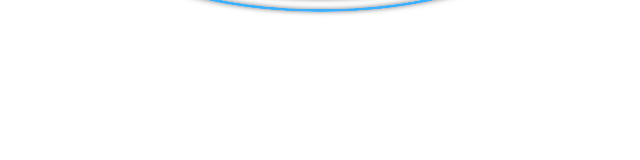
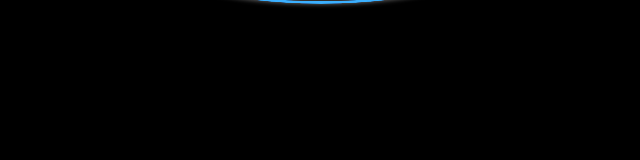
Before and after one commit to xAbliv/screen-saver, a plain HTML site: page index.html in a window 1280 px wide. Shown: the whole page, without its empty margins (319-959 px from the left). Drawn offline with Linux system fonts and the light colour scheme.

Commit message:
Update style.css

```diff
--- a/style.css
+++ b/style.css
@@ -1,3 +1,8 @@
+body {
+  margin: 0;
+  background-color: black;
+}
+
 .container {
   height: 90%;
   display: flex;
```
